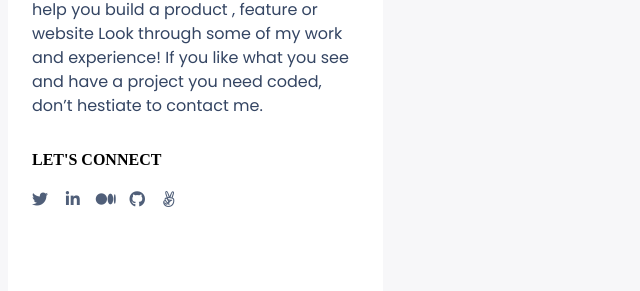
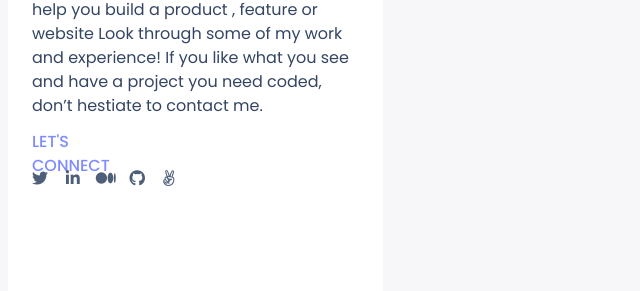
Before and after one commit to emarkees/Portfolio, a website: page index.html in a window 1280 px wide. Shown: the part 3759-4050 px from the top of the page, without its empty margins (0-640 px from the left). Drawn offline with Linux system fonts and the light colour scheme.

Commit message:
Added supportingText style.css file

```diff
--- a/style.css
+++ b/style.css
@@ -600,6 +600,21 @@ button {
   flex-grow: 0;
 }
 
+.supportingText {
+  width: 117px;
+  height: 24px;
+  font-family: 'Poppins', sans-serif;
+  font-style: normal;
+  font-weight: 500;
+  font-size: 16px;
+  line-height: 24px;
+  margin: 0;
+  color: #7f8cff;
+  flex: none;
+  order: 0;
+  flex-grow: 0;
+}
+
 .skillList {
   display: flex;
   flex-direction: column;
```
